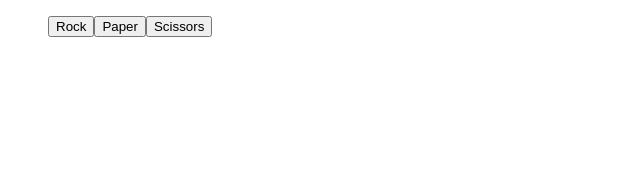
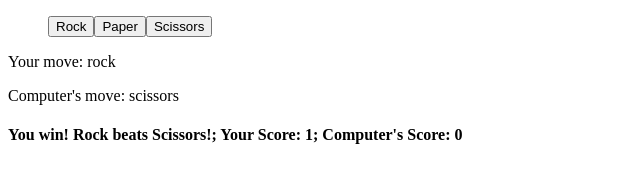
Before and after one commit to cetmoko/rock-paper-scissors, a plain HTML site: page index.html in a window 1280 px wide. Both pictures are taken after a click on the button "Rock". Shown: the whole page, without its empty margins (0-640 px from the left). Drawn offline with Linux system fonts and the light colour scheme.

Commit message:
shows running score and winner

```diff
--- a/index.html
+++ b/index.html
@@ -8,5 +8,6 @@
 </head>
 <body>
     <ul></ul>
+    <div></div>
 </body>
 </html>
--- a/rockpaperscissors.js
+++ b/rockpaperscissors.js
@@ -52,32 +52,7 @@ function playRound(humanChoice, computerChoice) {
     }
 }
 
-function playGame() {
-
-
-
-
-
-
-    // for (i = 0; i < 5; i++) {
-    //     const humanSelection = getHumanChoice();
-    //     const computerSelection = getComputerChoice();
-    //     console.log(`Your choice: ${humanSelection}`);
-    //     console.log(`Computer choice: ${computerSelection}`);
-    //     console.log(playRound(humanSelection, computerSelection));
-    //     console.log(`Your Score: ${humanScore}`)
-    //     console.log(`Computer Score: ${computerScore}`)
-    // }
-
-    // if (computerScore > humanScore) {
-    //     console.log("Computer wins!")
-    // } else if (computerScore < humanScore) {
-    //     console.log("You win!")
-    // } else {
-    //     console.log("Draw!")
-    // }
-}
-
+// playing the game
 // creating the ui
 const choices = document.querySelector("ul");
 const rock = document.createElement("button");
@@ -93,7 +68,32 @@ choices.appendChild(rock);
 choices.appendChild(paper);
 choices.appendChild(scissors);
 
-// getting human input and playing
-rock.addEventListener('click', function() {console.log(playRound('rock', getComputerChoice()))});
-paper.addEventListener('click', function() {console.log(playRound('paper', getComputerChoice()))});
-scissors.addEventListener('click', function() {console.log(playRound('scissors', getComputerChoice()))});
+function playGame(humanChoice) {
+    const computerChoice = getComputerChoice();
+    const stats = document.querySelector("div");
+    let humanMove = document.createElement("p");
+    humanMove.textContent = `Your move: ${humanChoice}`;
+    let computerMove = document.createElement("p");
+    computerMove.textContent = `Computer's move: ${computerChoice}`;
+
+    let result = document.createElement("h4");
+    result.textContent = playRound(humanChoice, computerChoice) + `; Your Score: ${humanScore}; Computer's Score: ${computerScore}`;
+
+    stats.appendChild(humanMove);
+    stats.appendChild(computerMove);
+    stats.appendChild(result);
+
+    // checking winner
+    const win = document.createElement("h3");
+    if (humanScore === 5) {
+        win.textContent = "You win the game!";
+        stats.appendChild(win);
+    } else if (computerScore === 5) {
+        win.textContent = "Computer wins the game!";
+        stats.appendChild(win);
+    };
+}
+
+rock.addEventListener('click', function() {playGame("rock")});
+paper.addEventListener('click', function() {playGame("paper")});
+scissors.addEventListener('click', function() {playGame("scissors")});
```
